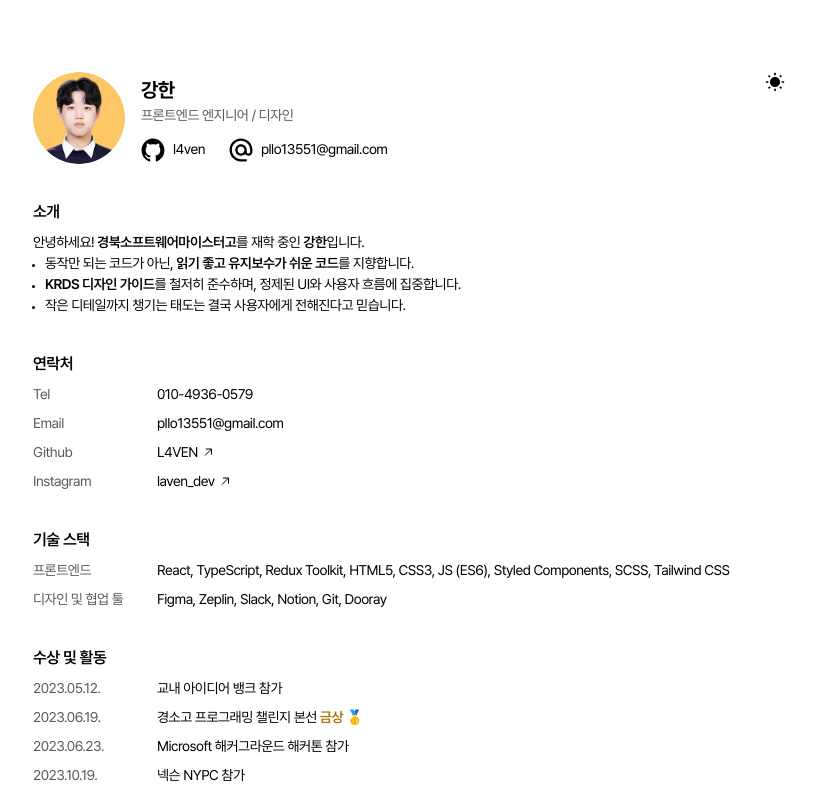
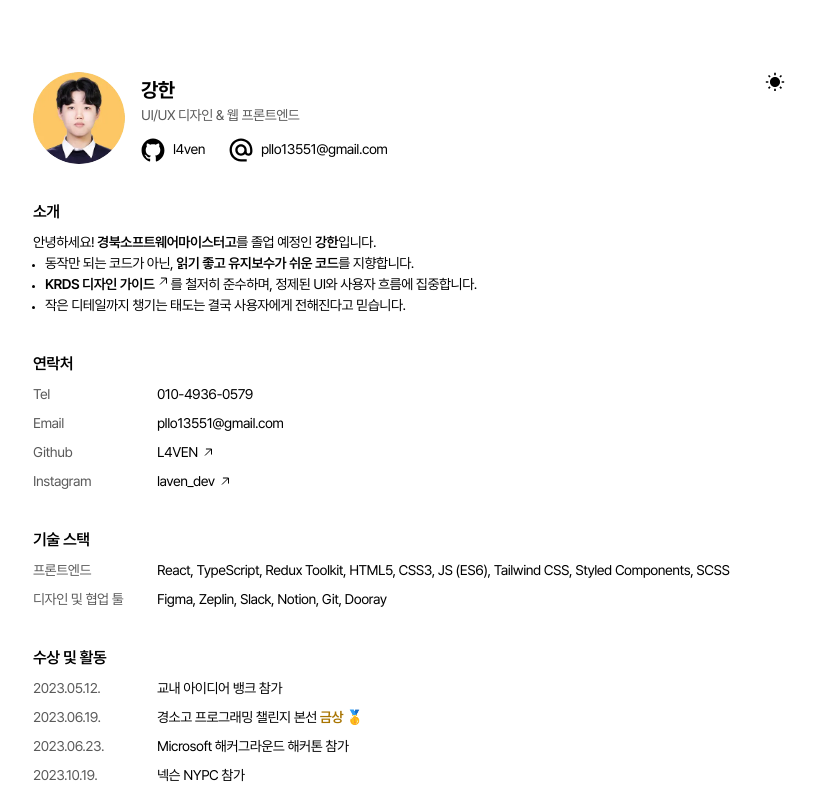
Before and after one commit to l4ven/portfolio, a React (Vite) app: page / in a window 1280 px wide. Shown: the top 796 px of the page, without its empty margins (231-1047 px from the left). Built offline with nearby package versions, Linux system fonts and the light colour scheme.

Commit message:
졸업 예정

```diff
--- a/src/components/Introduce.tsx
+++ b/src/components/Introduce.tsx
@@ -1,4 +1,5 @@
 import styles from "./styles/section.module.scss";
+import GotoIcon from "../assets/image/Goto.svg";
 
 export const translations = {
   0: {
@@ -26,7 +27,7 @@ const Introduce = () => {
     <section className={styles.container}>
       <h2>소개</h2>
       <aside>
-        안녕하세요! <b>경북소프트웨어마이스터고</b>를 재학 중인 <b>강한</b>
+        안녕하세요! <b>경북소프트웨어마이스터고</b>를 졸업 예정인 <b>강한</b>
         입니다.
         <ul>
           <li>
@@ -34,8 +35,24 @@ const Introduce = () => {
             지향합니다.
           </li>
           <li>
-            <b>KRDS 디자인 가이드</b>를 철저히 준수하며, 정제된 UI와 사용자
-            흐름에 집중합니다.
+            <b>
+              <a
+                href="https://www.krds.go.kr/html/site/index.html"
+                target="blank"
+              >
+                KRDS 디자인 가이드
+                <img
+                  src={GotoIcon}
+                  alt=""
+                  loading="lazy"
+                  decoding="async"
+                  width={16}
+                  height={15}
+                  className="theme-invert"
+                />
+              </a>
+            </b>
+            를 철저히 준수하며, 정제된 UI와 사용자 흐름에 집중합니다.
           </li>
           <li>
             작은 디테일까지 챙기는 태도는 결국 사용자에게 전해진다고 믿습니다.
--- a/src/components/Profile.tsx
+++ b/src/components/Profile.tsx
@@ -43,7 +43,7 @@ const Profile = () => {
         />
         <article className={styles.article}>
           <h1>강한</h1>
-          <p>프론트엔드 엔지니어 / 디자인</p>
+          <p>UI/UX 디자인 & 웹 프론트엔드</p>
           <nav className={styles.nav}>
             <div className={styles.logo}>
               <img
--- a/src/components/Skill.tsx
+++ b/src/components/Skill.tsx
@@ -10,8 +10,8 @@ const Skill = () => {
         </aside>
         <aside className={styles.right}>
           <aside>
-            React, TypeScript, Redux Toolkit, HTML5, CSS3, JS (ES6), Styled
-            Components, SCSS, Tailwind CSS
+            React, TypeScript, Redux Toolkit, HTML5, CSS3, JS (ES6), Tailwind
+            CSS, Styled Components, SCSS
           </aside>
         </aside>
       </div>
```
